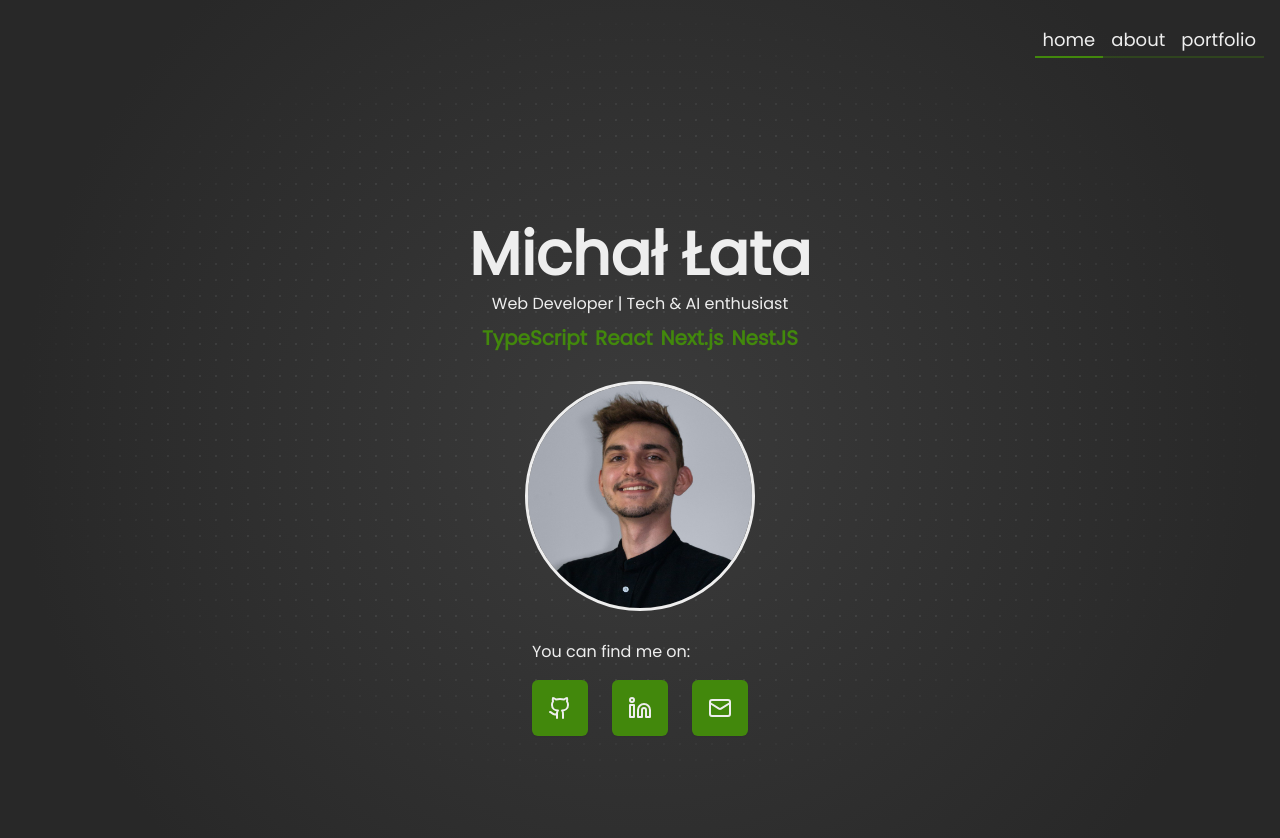
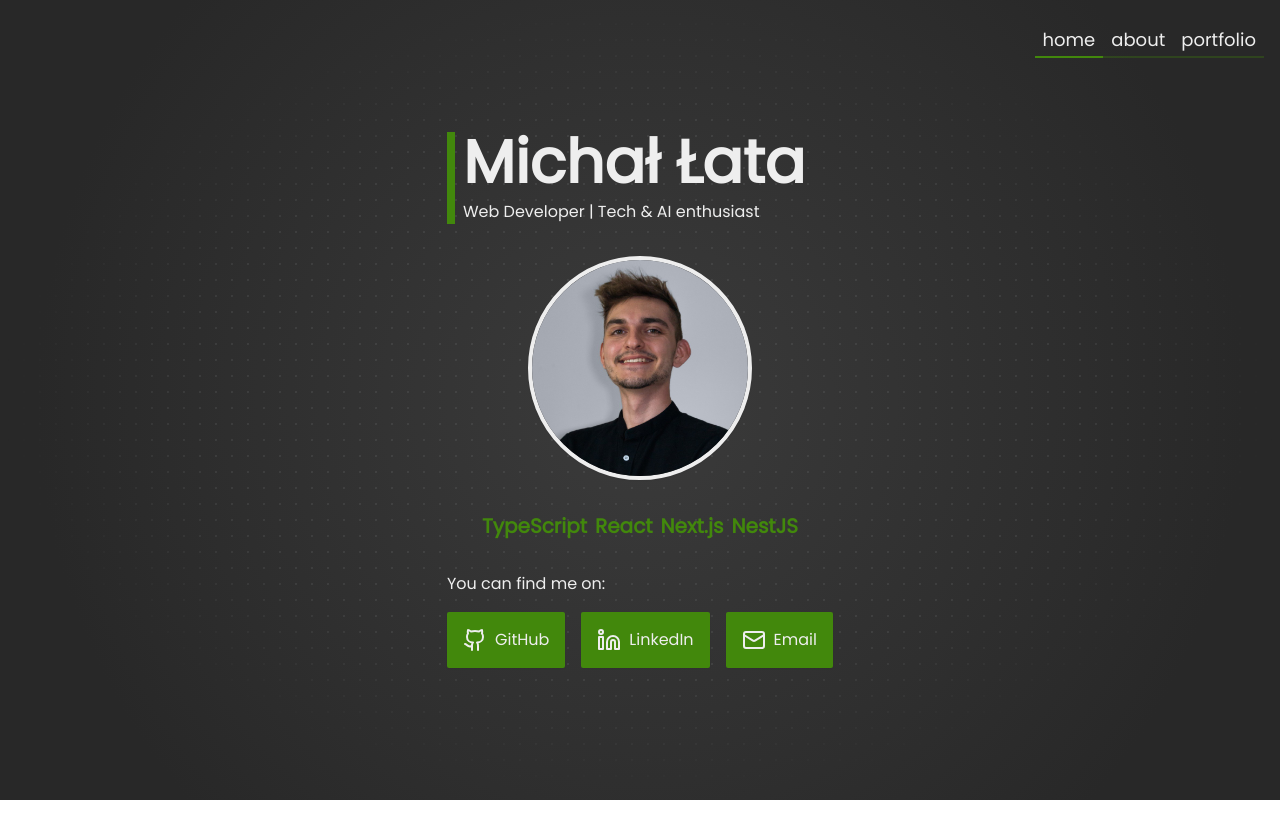
Before and after one commit to mikepatch/whatacode, a Next.js app: page / in a window 1280 px wide. Shown: the top 838 px of the page. After the commit the page ends 800 px from the top, so only its background shows below. Built offline with nearby package versions, Linux system fonts and the light colour scheme.

Commit message:
patch: Update HomePage

```diff
--- a/src/app/page.tsx
+++ b/src/app/page.tsx
@@ -1,23 +1,17 @@
 import NextImage from "next/image";
-import Link from "next/link";
 
 import { SOCIAL_LINKS } from "@/constants";
+import { ButtonLink } from "@/components/ButtonLink";
 
 export default function Home() {
 	return (
-		<main className="flex h-dvh items-center justify-center">
-			<section className="flex flex-col items-center gap-8">
-				<header className="flex flex-col items-center gap-2">
-					<h1 className="text-6xl font-bold">Michał Łata</h1>
+		<main className="-mt-20 flex h-dvh items-center justify-center gap-6 px-2">
+			<section className="flex flex-col gap-8">
+				<header className="flex flex-col gap-2 border-l-8 border-primary pl-2">
+					<h1 className="text-5xl font-bold sm:text-6xl">Michał Łata</h1>
 					<p className="">Web Developer | Tech & AI enthusiast</p>
-					<ul className="flex gap-2 text-xl font-bold text-primary">
-						<li className="animation-delay-200 animate-fade-right">TypeScript</li>
-						<li className="animation-delay-550 animate-fade-down">React</li>
-						<li className="animation-delay-750 animate-fade-down">Next.js</li>
-						<li className="animation-delay-1100 animate-fade-left">NestJS</li>
-					</ul>
 				</header>
-				<figure className="outline-brand-primary aspect-square w-56 overflow-hidden rounded-full shadow-sm outline">
+				<figure className="aspect-square w-56 self-center overflow-hidden rounded-full border-4 border-white shadow-sm">
 					<NextImage
 						src="/images/mike.jpeg"
 						alt="Michał Łata – Web Developer"
@@ -27,20 +21,18 @@ export default function Home() {
 						loading="eager"
 					/>
 				</figure>
+				<ul className="-z-10 flex justify-center gap-2 text-xl font-bold text-primary">
+					<li className="animate-fade-right animation-delay-200">TypeScript</li>
+					<li className="animate-fade-down animation-delay-550">React</li>
+					<li className="animate-fade-down animation-delay-750">Next.js</li>
+					<li className="animate-fade-left animation-delay-1100">NestJS</li>
+				</ul>
 				<article className="flex flex-col gap-4">
-					You can find me on:
-					<ul className="flex gap-6">
+					<p>You can find me on:</p>
+					<ul className="flex justify-evenly gap-2 sm:gap-4">
 						{SOCIAL_LINKS.map(({ href, icon, label }) => (
 							<li key={href}>
-								<Link
-									href={href}
-									target="_blank"
-									rel="noopener noreferrer"
-									className="block rounded-md bg-primary p-4 shadow-sm transition-colors hover:bg-primary-dark"
-								>
-									<span className="sr-only">{label}</span>
-									{icon}
-								</Link>
+								<ButtonLink href={href} icon={icon} label={label} />
 							</li>
 						))}
 					</ul>
```
